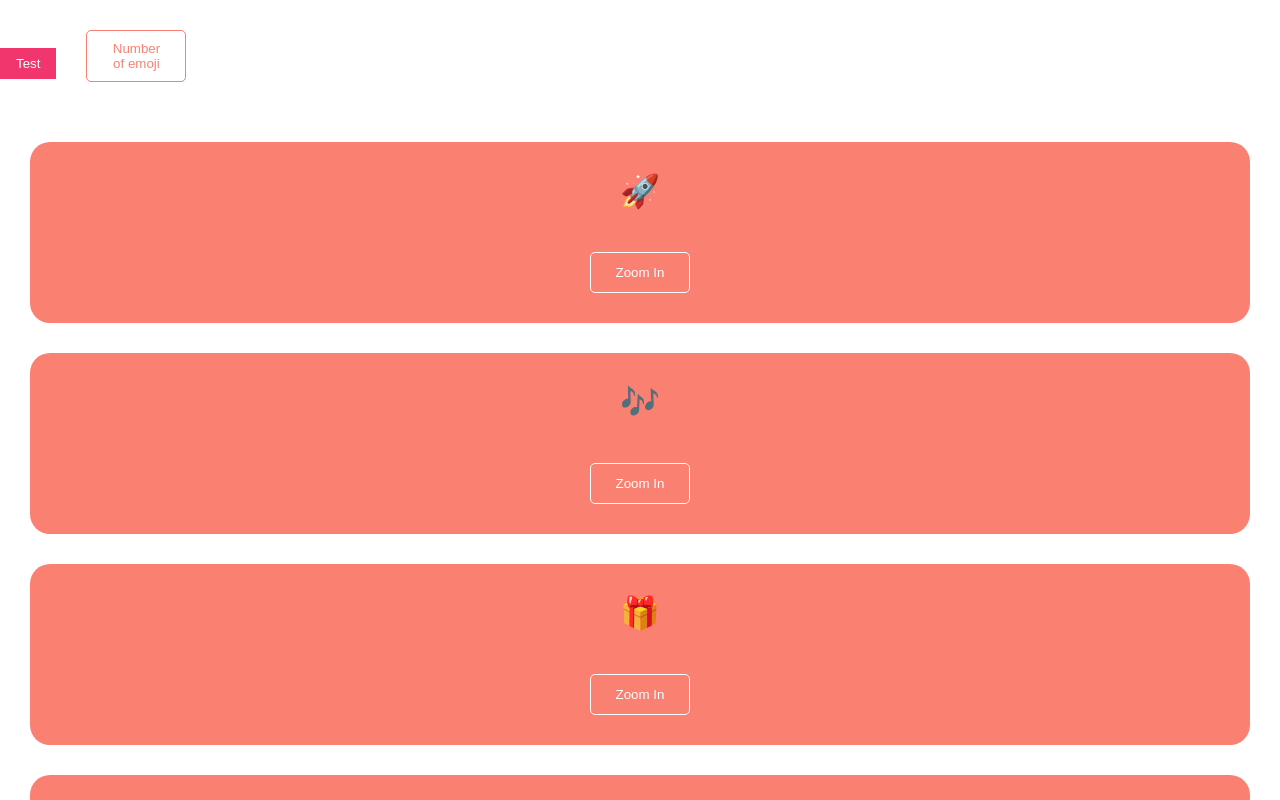
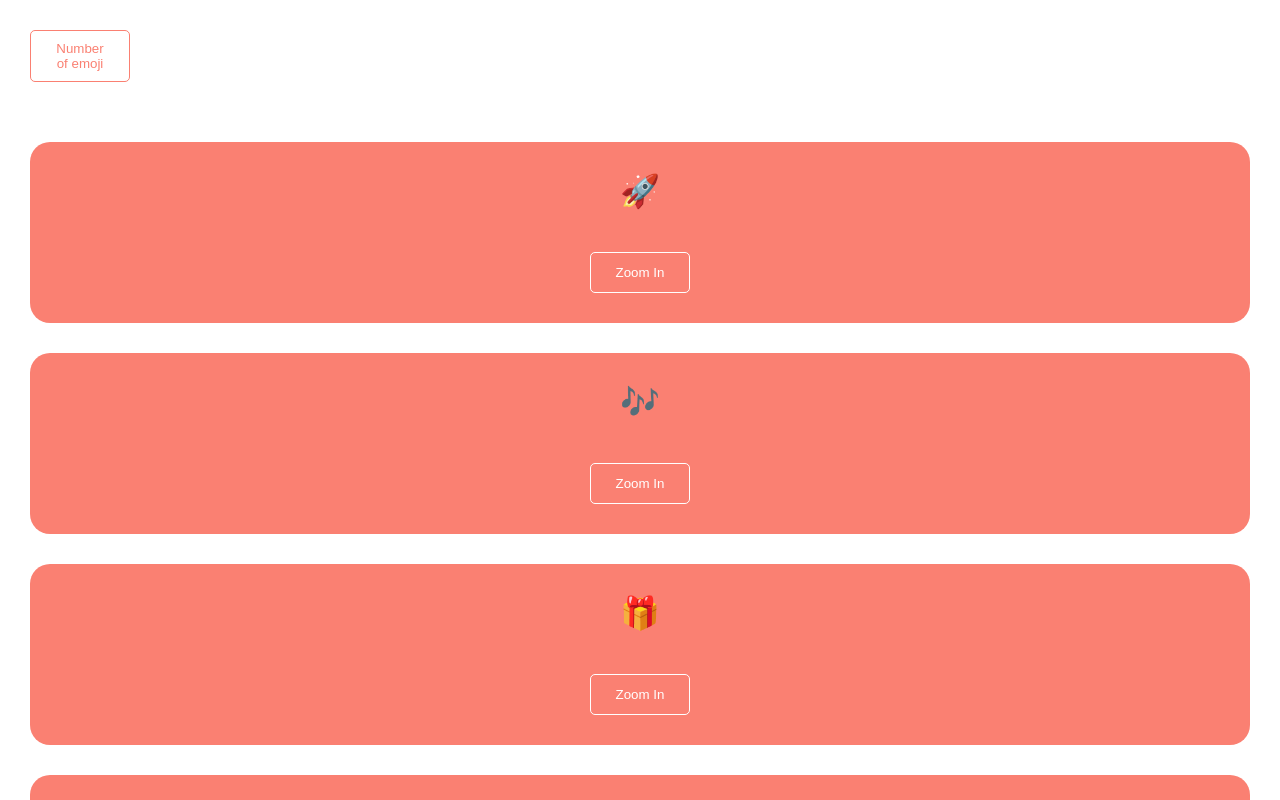
Before and after one commit to RobFyd/react-styling, a React (Vite) app: page / in a window 1280 px wide. Shown: the top 800 px of the page. Built offline with nearby package versions, Linux system fonts and the light colour scheme.

Commit message:
style: replace Button component with StyledButton for improved styling and hover effects

```diff
--- a/src/components/List/List.jsx
+++ b/src/components/List/List.jsx
@@ -4,25 +4,29 @@ import styled from "styled-components";
 
 const emojis = ["🚀", "🎶", "🎁", "🎉", "✨"];
 
-const Button = styled.button`
-  background-color: #f1356d;
-  color: white;
-  border: none;
-  padding: 0.5rem 1rem;
-  margin-bottom: 1rem;
+const StyledButton = styled.button`
+  background: transparent;
+  border: 1px solid salmon;
+  border-radius: 5px;
+  padding: 10px 20px;
   cursor: pointer;
+  width: 100px;
+  color: salmon;
+  transition: background 0.3s;
+  margin: 30px;
+
+  &:hover {
+    background: salmon;
+    color: white;
+  }
 `;
 
 export function List() {
   return (
     <>
-      <Button>Test</Button>
-      <button
-        className={styles.btn}
-        onClick={() => alert(`Number of emoji: ${emojis.length}`)}
-      >
+      <StyledButton onClick={() => alert(`Number of emoji: ${emojis.length}`)}>
         Number of emoji
-      </button>
+      </StyledButton>
       <ul className={styles.list}>
         {emojis.map((emoji) => (
           <Item key={emoji} emoji={emoji} />
--- a/src/components/List/List.module.css
+++ b/src/components/List/List.module.css
@@ -6,20 +6,3 @@
     gap: 30px;
     padding: 30px;
 }
-
-.btn {
-    background: transparent;
-    border: 1px solid salmon;
-    border-radius: 5px;
-    padding: 10px 20px;
-    cursor: pointer;
-    width: 100px;
-    color: salmon;
-    transition: background 0.3s;
-    margin: 30px;
-}
-
-.btn:hover {
-    background: salmon;
-    color: #fff;
-}
```
